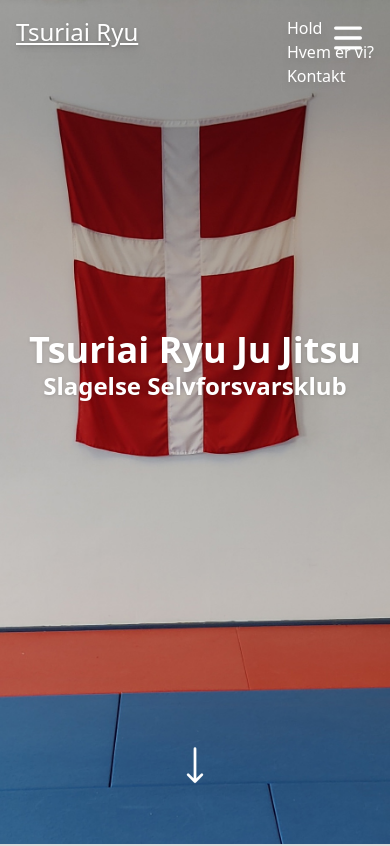
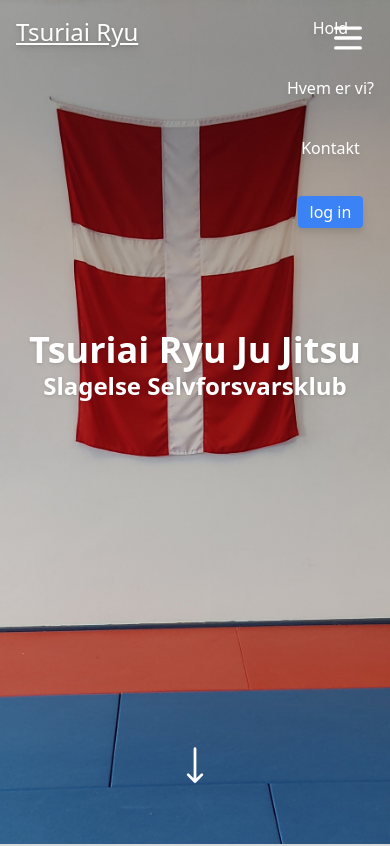
Before and after one commit to Jepbe/tsuriai.dk, a Next.js app: page / in a window 390 px wide. Shown: the top 846 px of the page. Built offline with nearby package versions, Linux system fonts and the light colour scheme; no server answers.

Commit message:
components navbr fix

```diff
--- a/app/page.jsx
+++ b/app/page.jsx
@@ -1,21 +1,18 @@
-'use client'
 import Arrow from './ui/homePage/arrow';
 import Cards from './ui/homePage/cards';
-import Navbar from './ui/navbar/navbar';
+import NavbarClient from './ui/navbar/navbar-client';
+import NavbarServer from './ui/navbar/navbar-server';
 import Link from 'next/link';
 
 
 export default function Home() {
   return (<>
-      <button className="z-20 cursor-pointer md:hidden fixed right-7 top-6  text-white ">
-            <svg className="w-7 h-7" aria-hidden="true" xmlns="http://www.w3.org/2000/svg" fill="none" viewBox="0 0 17 14">
-                <path stroke="currentColor" strokeLinecap="round" strokeLinejoin="round" strokeWidth="2" d="M1 1h15M1 7h15M1 13h15"/>
-            </svg>
-      </button>
 
+  {/* Navbar */}
+  <NavbarClient>
+    <NavbarServer />
+  </NavbarClient>
 
-        <Navbar/>
-  {/* <Navbar /> */}
 
   <section className='bgImage text-white grid place-items-center'>
     <Arrow />
--- /dev/null
+++ b/app/ui/navbar/navbar-client.jsx
@@ -0,0 +1,30 @@
+'use client'
+
+import Link from "next/link";
+import { useState } from "react";
+
+
+export default function NavbarClient({ children }) {
+    const [isClick, setisClick] = useState(false);
+
+    const toggleNavbar = () => {
+        setisClick(!isClick);
+    }
+
+    return (
+    <>
+        <button onClick={toggleNavbar} className="z-50 cursor-pointer md:hidden fixed right-7 top-6 text-white ">
+            <svg className="w-7 h-7" aria-hidden="true" xmlns="http://www.w3.org/2000/svg" fill="none" viewBox="0 0 17 14">
+                <path stroke="currentColor" strokeLinecap="round" strokeLinejoin="round" strokeWidth="2" d="M1 1h15M1 7h15M1 13h15"/>
+            </svg>
+        </button>
+
+        <header className="fixed top-0 left-0 w-full z-20 drop-shadow-lg">
+        <nav className="text-white flex justify-between m-4">
+        <Link href="/"><span className="text-2xl font-medium drop-shadow underline">Tsuriai Ryu</span></Link>
+                {open && ( children ) }
+            </nav>
+        </header>
+    </>
+    );
+}
--- /dev/null
+++ b/app/ui/navbar/navbar-server.jsx
@@ -0,0 +1,18 @@
+import { getServerSession } from "next-auth";
+import { options } from "@/app/api/auth/[...nextauth]/options";
+import Link from "next/link";
+
+export default async function NavbarServer() {
+    const session = await getServerSession(options);
+
+    return (
+        <ul className="flex flex-col text-[16px] md:flex-row gap-9 items-center md:hidden">
+            {session ?<li className="drop-shadow"> <Link href="/member">member</Link></li> : <li className="hidden"></li>}
+            {session ?<li className="drop-shadow"> <Link href="/dashboard">dashboard</Link></li> : <li className="hidden"></li>}
+            <li className="drop-shaddow">Hold</li>
+            <li className="drop-shaddow"><Link href="./hvemervi">Hvem er vi?</Link></li>
+            <li className="drop-shaddow"><Link href="../../#kontakt">Kontakt</Link></li>
+            {session ? <button className="bg-blue-500 rounded text-white px-3 py-1"><Link href="/api/auth/signout?callbackUrl=/">Log ud</Link></button> : <button className="bg-blue-500 rounded text-white px-3 py-1"><Link href="/api/auth/signin/github">log in</Link></button> }
+        </ul>
+    );
+}
```
